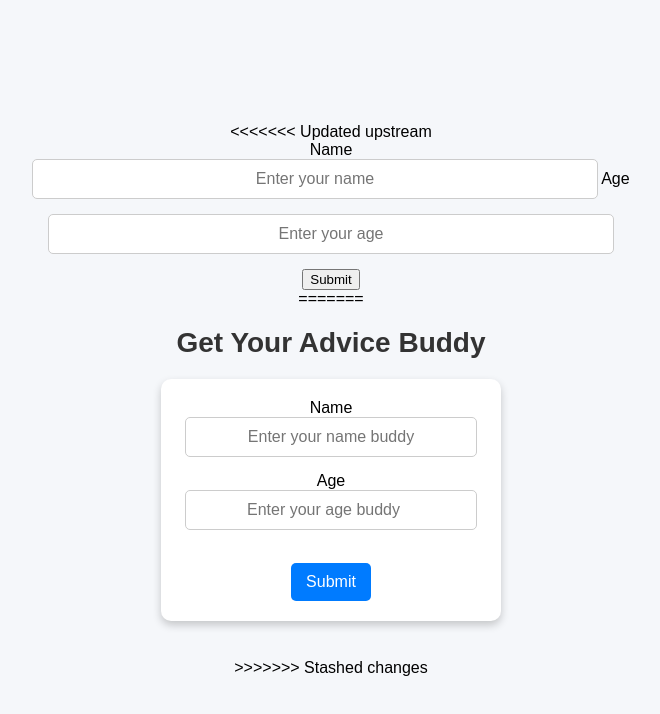
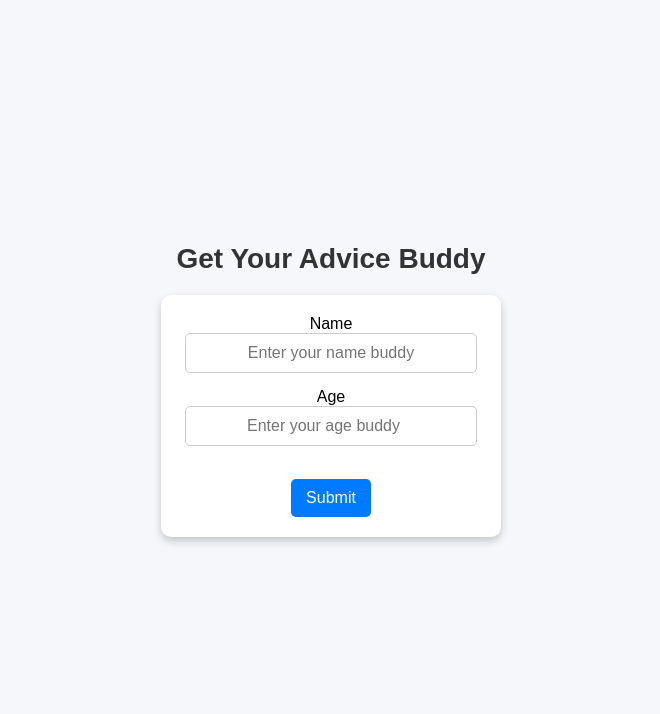
Before and after one commit to SPK-1729/Advice-Buddy, a plain HTML site: page suggestion.html in a window 1280 px wide. Shown: the whole page, without its empty margins (309-969 px from the left). Drawn offline with Linux system fonts and the light colour scheme.

Commit message:
Update suggestion.html

```diff
--- a/suggestion.html
+++ b/suggestion.html
@@ -1,21 +1,9 @@
+
 <!DOCTYPE html>
 <html lang="en">
 <head>
     <meta charset="UTF-8">
     <meta name="viewport" content="width=device-width, initial-scale=1.0">
-<<<<<<< Updated upstream
-    <title>Advice Box</title>
-    <link rel="stylesheet" href="style.css">
-</head>
-<body>
-    <div class="box">
-        <label for="Nid">Name</label>
-        <input type="text" class="name" id="Nid" placeholder="Enter your name">
-        <label for="Aid">Age</label>
-        <input type="text" class="Age" id="Aid" placeholder="Enter your age">
-        <button type="submit" class="submit-btn">Submit</button>
-    </div>
-=======
     <title>Advice Buddy</title>
     <link rel="stylesheet" href="suggestion.css">
     <script src="suggestion.js" defer></script>
@@ -35,6 +23,5 @@
 
     <!-- Message Display -->
     <p id="message" style="font-size: 18px; color: #333; font-weight: bold;"></p>
->>>>>>> Stashed changes
 </body>
 </html>
```
